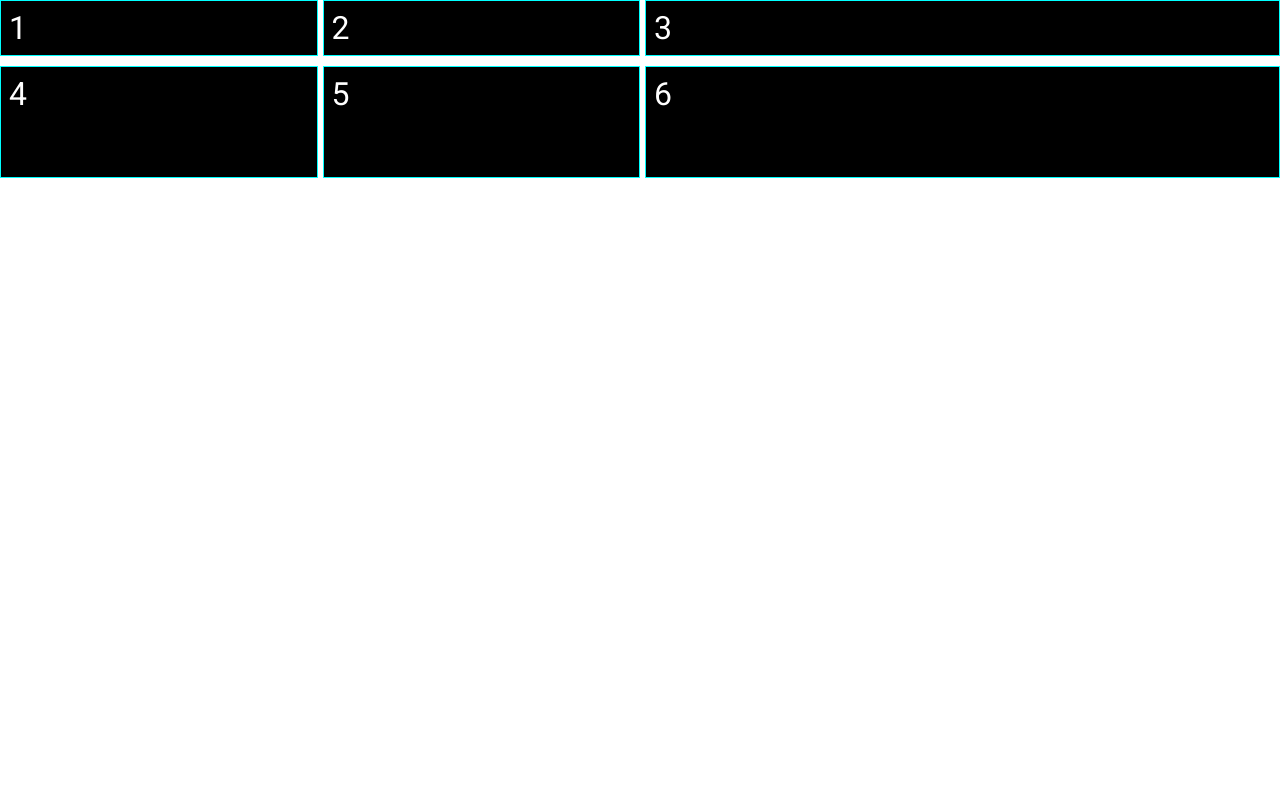
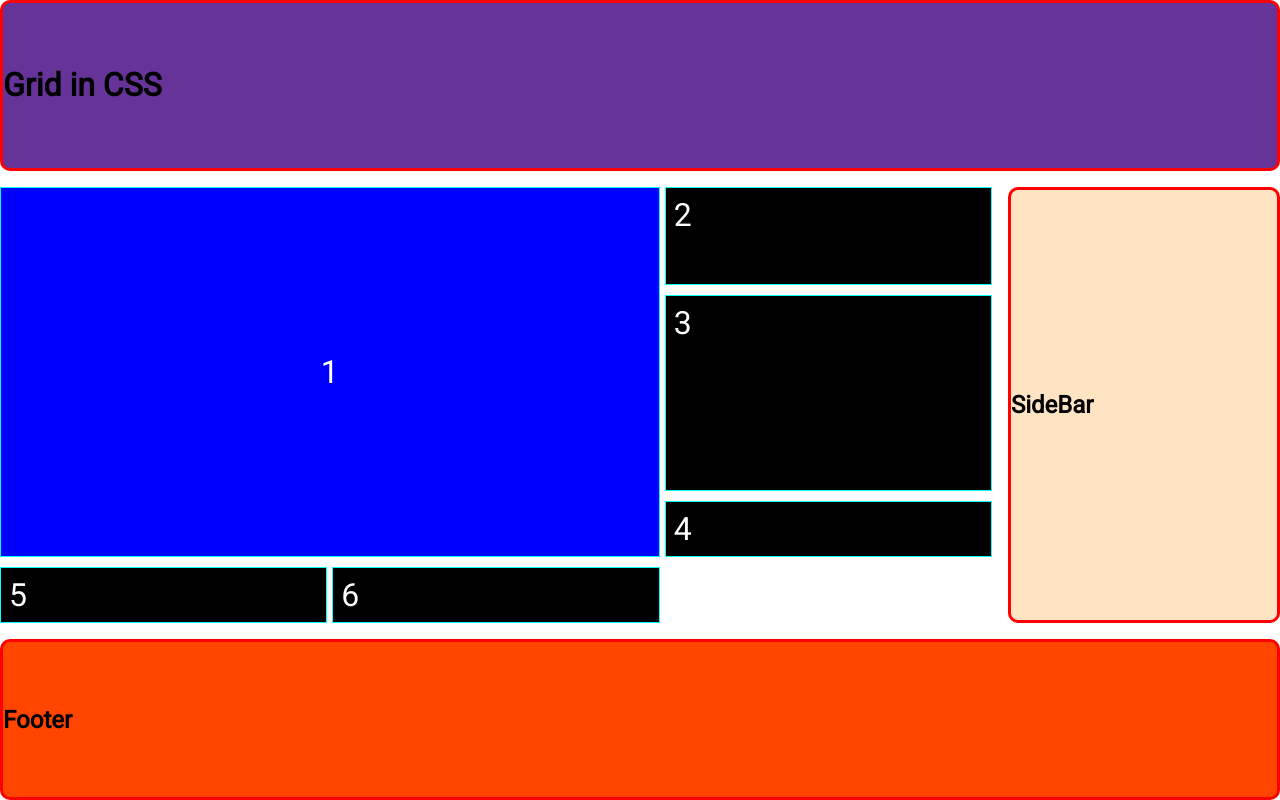
Before and after one commit to arjunsingh-gautam/Web-Development, a plain HTML site: page CSS/Lesson 15/grid.html in a window 1280 px wide. Drawn offline with Linux system fonts and the light colour scheme.

Commit message:
Learnings 13-09-2025

```diff
--- a/CSS/Lesson 15/css/style.css
+++ b/CSS/Lesson 15/css/style.css
@@ -9,14 +9,44 @@
 body {
   font-family: "Roboto", sans-serif;
   min-height: 100vh;
+  display: grid;
+  grid-template-columns: repeat(9, 1fr);
+  grid-template-areas:
+    "hd hd hd hd hd hd hd hd hd"
+    "mn mn mn mn mn mn mn sb sb"
+    "ft ft ft ft ft ft ft ft ft";
+  gap: 1em;
+}
+
+.el {
+  background-color: rebeccapurple;
+  border: 3px solid red;
+  border-radius: 10px;
+  place-content: center;
+}
+
+.header {
+  grid-area: hd;
+}
+.aside {
+  grid-area: sb;
+  background-color: bisque;
+}
+.footer {
+  grid-area: ft;
+  background-color: orangered;
 }
 
 .container {
+  grid-area: mn;
   display: grid;
-  grid-template-columns: 1fr 1fr 2fr; /* Create 3 column tracks */
+  /* grid-template-columns: 1fr 1fr 2fr; */ /* Create 3 column tracks */
+  grid-template-columns: repeat(3, 1fr); /* 3 column 1fr each */
   grid-template-rows: 1fr 2fr; /* Create 2 row tracks */
-  column-gap: 5px;
-  row-gap: 10px;
+  /* column-gap: 5px;
+  row-gap: 10px; */
+  /* grid-auto-rows: minmax(300px, auto); specify size of implcitly created rows only */
+  gap: 10px 5px; /* shorthand for column and row gap */
 }
 
 .box {
@@ -26,3 +56,20 @@ body {
   padding: 0.5rem;
   border: 1px solid aqua;
 }
+
+.box:first-child {
+  background-color: blue;
+  /*
+  /* grid-column-start: 1;  grid cell start at cloumn track-1 and end at column track-3
+  grid-column-end: 3;
+  grid-row-start: 1;  grid cell start row track-1 and at row track-4
+  grid-row-end: 4;*/
+
+  /* shorthand for above */
+  grid-column: 1/3;
+  grid-row: 1/4;
+
+  display: grid; /* nested grid */
+  justify-content: center; /* align along main axis (row)*/
+  align-items: center; /* align along cross axix(column) */
+}
--- a/CSS/Lesson 15/grid.html
+++ b/CSS/Lesson 15/grid.html
@@ -10,6 +10,9 @@
 </head>
 
 <body>
+    <header class="header el">
+        <h1>Grid in CSS</h1>
+    </header>
     <main class="container">
         <div class="box">1</div>
         <div class="box">2</div>
@@ -18,6 +21,12 @@
         <div class="box">5</div>
         <div class="box">6</div>
     </main>
+    <aside class="aside el">
+        <h2>SideBar</h2>
+    </aside>
+    <footer class="footer el">
+        <h2>Footer</h2>
+    </footer>
 </body>
 
 </html>
```
